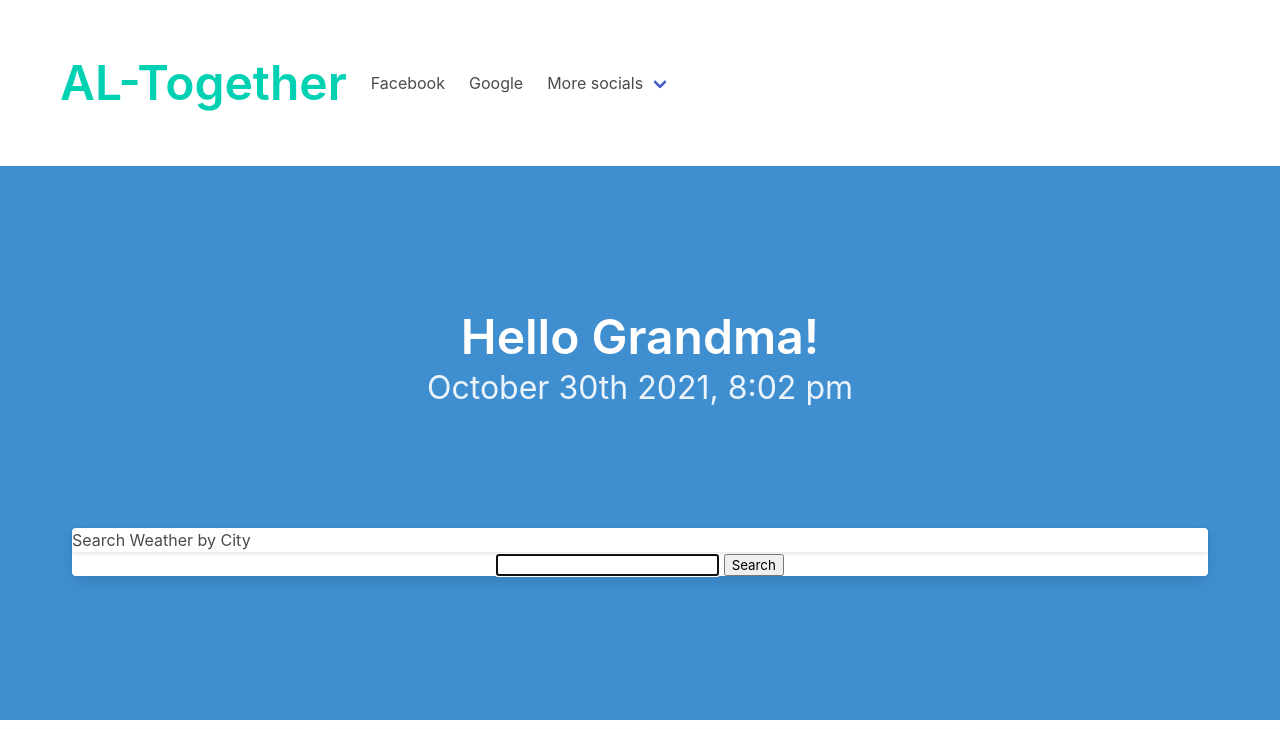
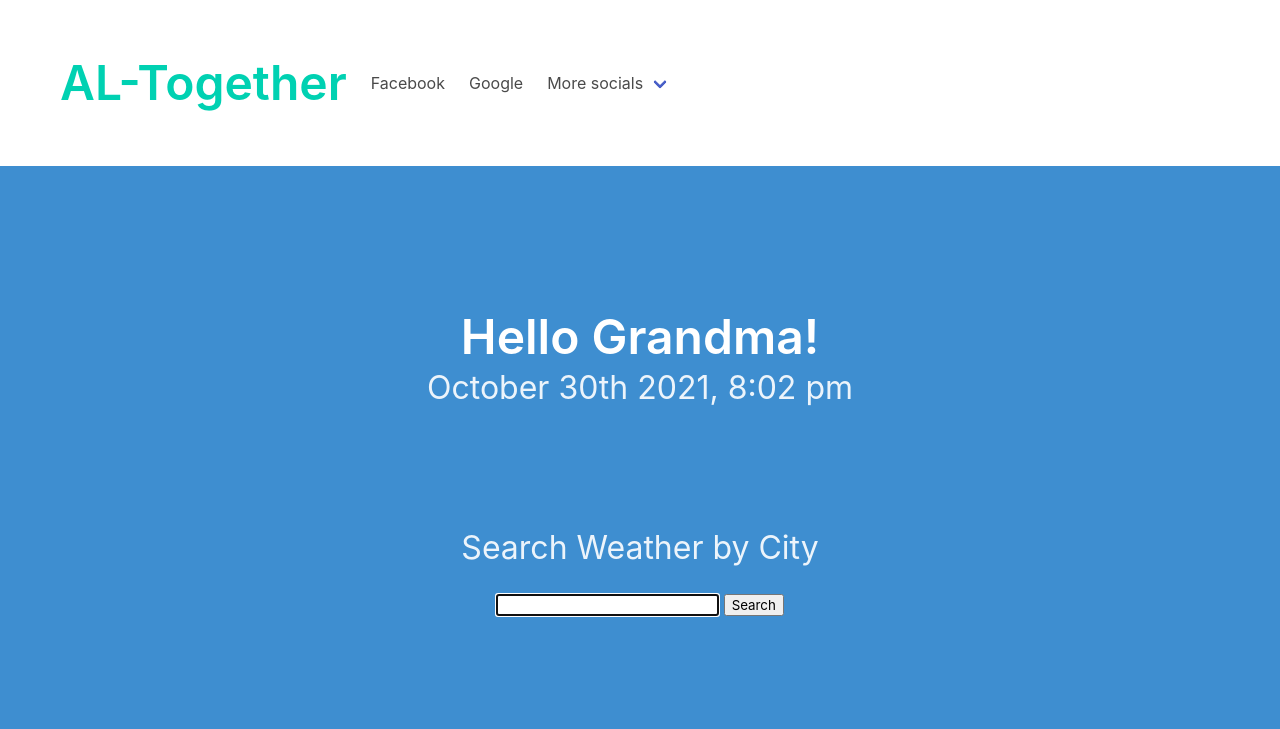
Before and after one commit to karmadog72/AL-together, a plain HTML site: page index.html in a window 1280 px wide. Shown: the top 729 px of the page. Drawn offline with nearby package versions, Linux system fonts and the light colour scheme.

Commit message:
fix weather searchbar

```diff
--- a/index.html
+++ b/index.html
@@ -6,6 +6,7 @@
   <meta http-equiv="X-UA-Compatible" content="IE=edge">
   <meta name="viewport" content="width=device-width, initial-scale=1.0">
   <link rel="stylesheet" href="https://cdn.jsdelivr.net/npm/bulma@0.9.3/css/bulma.min.css">
+  <link rel="stylesheet" href="./assets/style.css">
   <title>Al-Together</title>
 </head>
 
@@ -76,19 +77,17 @@
         <h3 id="uvi" style="color: black;"></h3>
       </section>
       <!-- search area -->
-      <main class="flex-row justify-space-between">
-        <div class="col-12 col-md-4">
+      <main class="columns">
+        <div class="column is-half is-offset-one-quarter">
           <!-- search field and Btns go here -->
-          <div class="card">
-            <h3 class="card-header text-uppercase">Search Weather by City</h3>
+
+            <h3 class="subtitle is-3 has-text-centered">Search Weather by City</h3>
             <form id="user-form" class="card-body">
               <label class="form-label"></label>
               <input name="username" id="cityname" type="text" autofocus="true" class="form-input" />
               <button type="submit" id="search-btn">Search</button>
-
           </div>
       </main>
-    </div>
   </section>
   <section class="columns">
     <div class="card column is-one-quarter is-multiline mt-5">
```
